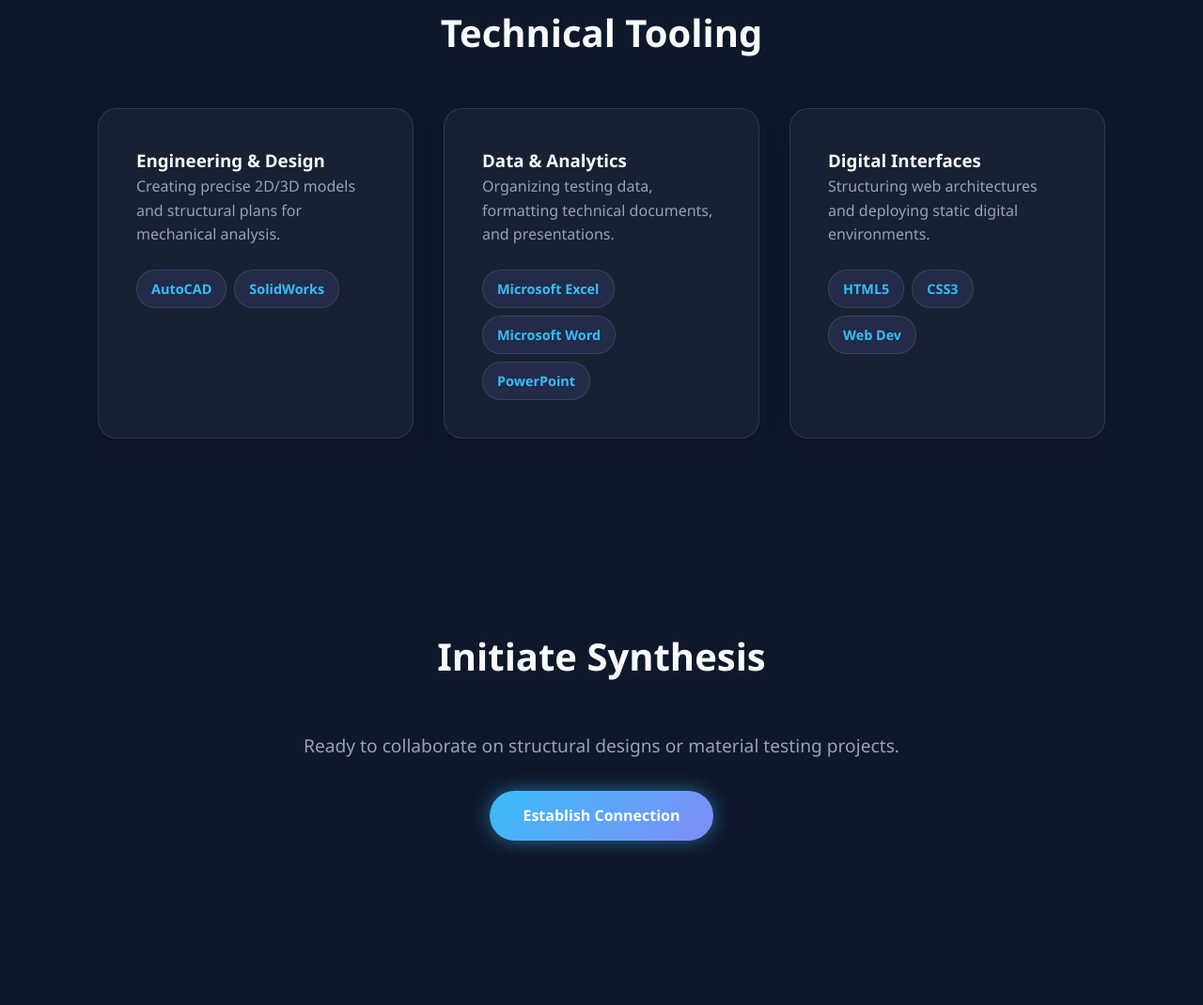
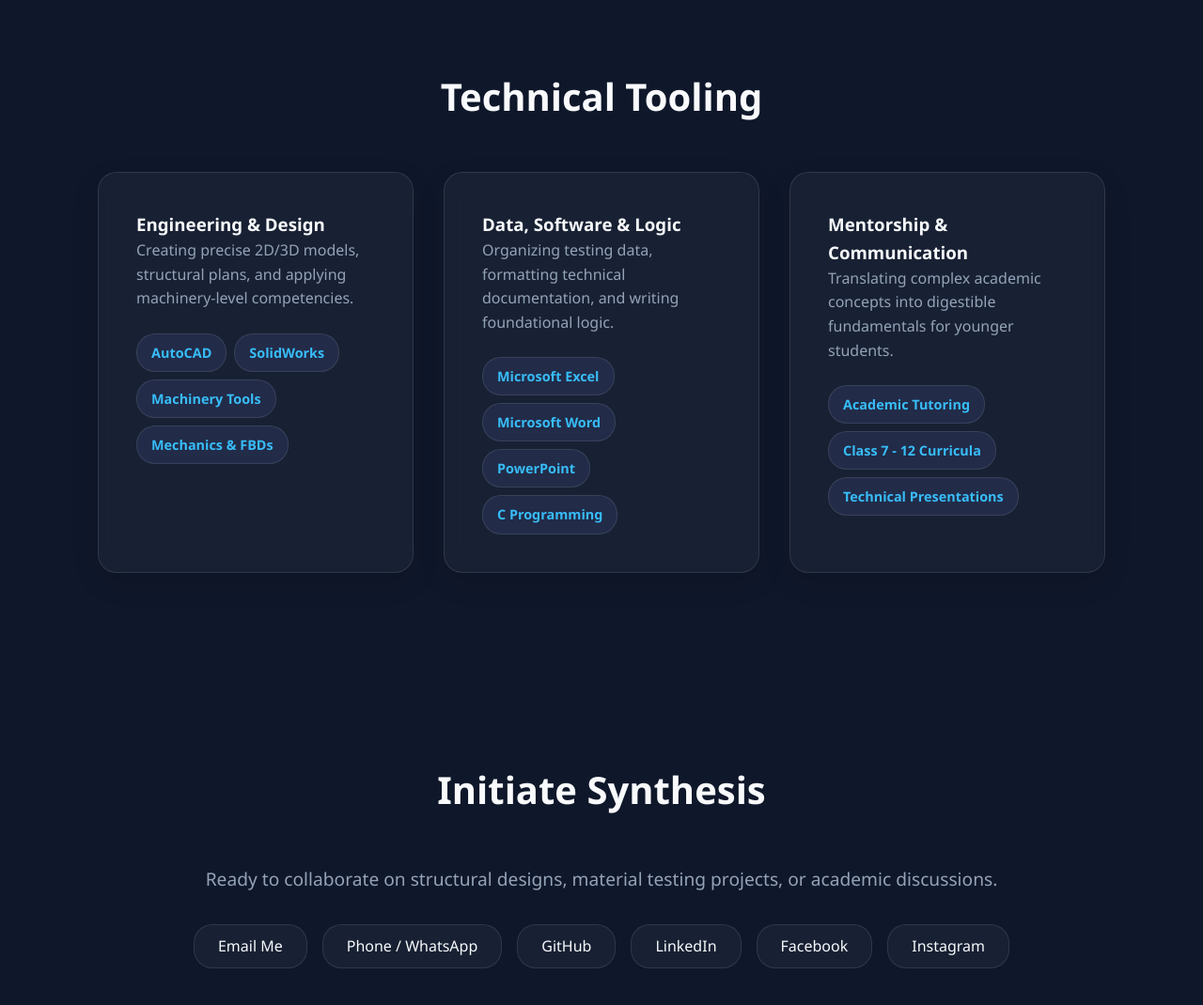
Before and after one commit to shamiul2220/portfolio, a plain HTML site: page index.html in a window 1280 px wide. Shown: the part 1578-2648 px from the top of the page at 94% size. Before the commit the page ends 2623 px from the top, so only its background shows below. Drawn offline with Linux system fonts and the light colour scheme.

Commit message:
Update index.html

```diff
--- a/index.html
+++ b/index.html
@@ -1,9 +1,9 @@
 <!DOCTYPE html>
-<html lang="en" data-theme="dark"> <!-- Defaulted to dark for the cool glowing effect -->
+<html lang="en" data-theme="dark">
 <head>
     <meta charset="UTF-8">
     <meta name="viewport" content="width=device-width, initial-scale=1.0">
-    <title>Samuel Islam Siam - Materials Engineer</title>
+    <title>MD Shamiul Islam - Materials Engineer</title>
     <style>
         /* CSS Variables */
         :root {
@@ -15,7 +15,7 @@
             --glass-bg: rgba(30, 41, 59, 0.6);
             --glass-border: rgba(255, 255, 255, 0.1);
             --atom-glow: rgba(56, 189, 248, 0.5);
-            --particle-color: 56, 189, 248; /* RGB for canvas */
+            --particle-color: 56, 189, 248;
         }
 
         [data-theme="light"] {
@@ -189,7 +189,7 @@
             transform-style: preserve-3d;
         }
 
-        .orbit::before { /* The electron */
+        .orbit::before {
             content: '';
             position: absolute;
             top: -5px;
@@ -201,13 +201,12 @@
             box-shadow: 0 0 15px white;
         }
 
-        /* Orienting the orbits in 3D space */
         .orbit-1 { transform: rotateY(60deg) rotateX(45deg); animation: spin-orbit 4s linear infinite; }
         .orbit-2 { transform: rotateY(-60deg) rotateX(45deg); animation: spin-orbit 5s linear infinite reverse; }
         .orbit-3 { transform: rotateY(0deg) rotateX(75deg); animation: spin-orbit 6s linear infinite; }
 
         @keyframes spin-orbit {
-            100% { transform: rotateZ(360deg); } /* Keep orientation, just spin the electron */
+            100% { transform: rotateZ(360deg); }
         }
         @keyframes rotate-atom {
             0% { transform: rotateX(0) rotateY(0); }
@@ -263,9 +262,35 @@
             border: 1px solid var(--glass-border);
         }
 
+        /* Links Grid for Contact Section */
+        .links-grid {
+            display: flex;
+            flex-wrap: wrap;
+            justify-content: center;
+            gap: 1rem;
+            margin-top: 2rem;
+        }
+
+        .link-btn {
+            padding: 10px 25px;
+            background: var(--glass-bg);
+            border: 1px solid var(--glass-border);
+            color: var(--text-main);
+            text-decoration: none;
+            border-radius: 20px;
+            font-weight: 500;
+            transition: all 0.3s ease;
+        }
+
+        .link-btn:hover {
+            background: var(--primary-color);
+            color: white;
+            border-color: var(--primary-color);
+        }
+
         /* 3D Tilt Logic */
         .tilt-element { transition: transform 0.1s ease; will-change: transform; }
-        .card-content { transform: translateZ(40px); } /* Pushes text off the card in 3D */
+        .card-content { transform: translateZ(40px); }
 
         .hidden {
             opacity: 0;
@@ -284,28 +309,27 @@
 </head>
 <body>
 
-    <!-- Dynamic Material Network Background -->
     <canvas id="lattice-canvas"></canvas>
 
     <nav>
-        <div style="font-weight: 800; font-size: 1.4rem; color: var(--primary-color); letter-spacing: 2px;">SIS.</div>
+        <div style="font-weight: 800; font-size: 1.4rem; color: var(--primary-color); letter-spacing: 2px;">MSI.</div>
         <div class="nav-links">
             <a href="#about">Properties</a>
             <a href="#skills">Tooling</a>
+            <a href="#contact">Contact</a>
             <button id="theme-toggle">☀️ Light Mode</button>
         </div>
     </nav>
 
     <header>
         <div class="hero-text">
-            <h1 class="hidden">Samuel Islam Siam</h1>
-            <p class="subtitle hidden" style="transition-delay: 150ms;">2nd Semester Materials Science Engineering Student investigating structural design and material properties in Ustia.</p>
+            <h1 class="hidden">MD Shamiul Islam</h1>
+            <p class="subtitle hidden" style="transition-delay: 150ms;">3rd Semester Materials Science and Engineering (MSE) Student at RUET bridging theoretical physics and macro-structural design.</p>
             <div class="hidden" style="transition-delay: 300ms;">
                 <a href="#about" class="cta-btn">Analyze Profile</a>
             </div>
         </div>
         <div class="hero-visual hidden" style="transition-delay: 450ms;">
-            <!-- CSS 3D Atom -->
             <div class="atom">
                 <div class="nucleus"></div>
                 <div class="orbit orbit-1"></div>
@@ -322,11 +346,7 @@
                 <div class="card-content">
                     <div class="info-block">
                         <h3>About Me</h3>
-                        <p>I am an engineering student focused on the microstructures of matter and macro-structural design. I love bridging the gap between theoretical chemistry, physics, and practical application.</p>
-                    </div>
-                    <div class="info-block">
-                        <h3>Location Base</h3>
-                        <p>Ustia</p>
+                        <p>I am an engineering student at RUET focused on the microstructures of matter and macro-structural design. Having completed 10 theory and sessional courses spanning Maths, Humanities, Physics, and CSE fundamentals, I enjoy bridging the gap between theoretical mechanics—like kinematics and free-body analysis—and practical application. Alongside my studies, I actively tutor students from class 7 to 12, sharing my passion for science and foundational engineering.</p>
                     </div>
                 </div>
             </div>
@@ -335,12 +355,12 @@
                 <div class="card-content">
                     <div class="info-block">
                         <h3>Educational Lattice</h3>
-                        <p><strong>College Phase:</strong> Ustia Govt College Ustia</p>
-                        <p style="margin-top: 10px;"><strong>School Phase:</strong> Ustia Zilla School Ustia</p>
+                        <p><strong>University:</strong> Rajshahi University of Engineering & Technology (RUET)</p>
+                        <p style="margin-top: 10px;"><strong>Current Status:</strong> 3rd Semester Materials Science & Engineering (MSE)</p>
                     </div>
                     <div class="info-block">
-                        <h3>Current Status</h3>
-                        <p>2nd Semester Materials Science Engineering Student</p>
+                        <h3>Location Base</h3>
+                        <p>Kushtia, Bangladesh</p>
                     </div>
                 </div>
             </div>
@@ -354,44 +374,55 @@
             <div class="glass-card tilt-element hidden">
                 <div class="card-content">
                     <h3>Engineering & Design</h3>
-                    <p style="color: var(--text-light);">Creating precise 2D/3D models and structural plans for mechanical analysis.</p>
+                    <p style="color: var(--text-light);">Creating precise 2D/3D models, structural plans, and applying machinery-level competencies.</p>
                     <div class="skill-tags">
                         <span class="tag">AutoCAD</span>
                         <span class="tag">SolidWorks</span>
+                        <span class="tag">Machinery Tools</span>
+                        <span class="tag">Mechanics & FBDs</span>
                     </div>
                 </div>
             </div>
 
             <div class="glass-card tilt-element hidden" style="transition-delay: 150ms;">
                 <div class="card-content">
-                    <h3>Data & Analytics</h3>
-                    <p style="color: var(--text-light);">Organizing testing data, formatting technical documents, and presentations.</p>
+                    <h3>Data, Software & Logic</h3>
+                    <p style="color: var(--text-light);">Organizing testing data, formatting technical documentation, and writing foundational logic.</p>
                     <div class="skill-tags">
                         <span class="tag">Microsoft Excel</span>
                         <span class="tag">Microsoft Word</span>
                         <span class="tag">PowerPoint</span>
+                        <span class="tag">C Programming</span>
                     </div>
                 </div>
             </div>
 
             <div class="glass-card tilt-element hidden" style="transition-delay: 300ms;">
                 <div class="card-content">
-                    <h3>Digital Interfaces</h3>
-                    <p style="color: var(--text-light);">Structuring web architectures and deploying static digital environments.</p>
+                    <h3>Mentorship & Communication</h3>
+                    <p style="color: var(--text-light);">Translating complex academic concepts into digestible fundamentals for younger students.</p>
                     <div class="skill-tags">
-                        <span class="tag">HTML5</span>
-                        <span class="tag">CSS3</span>
-                        <span class="tag">Web Dev</span>
+                        <span class="tag">Academic Tutoring</span>
+                        <span class="tag">Class 7 - 12 Curricula</span>
+                        <span class="tag">Technical Presentations</span>
                     </div>
                 </div>
             </div>
         </div>
     </section>
 
-    <section style="text-align: center; padding-bottom: 150px;">
+    <section id="contact" style="text-align: center; padding-bottom: 150px;">
         <h2 class="hidden">Initiate Synthesis</h2>
-        <p class="hidden" style="color: var(--text-light); margin-bottom: 2rem; font-size: 1.2rem;">Ready to collaborate on structural designs or material testing projects.</p>
-        <a href="#" class="cta-btn hidden" style="transition-delay: 150ms;">Establish Connection</a>
+        <p class="hidden" style="color: var(--text-light); margin-bottom: 2rem; font-size: 1.2rem;">Ready to collaborate on structural designs, material testing projects, or academic discussions.</p>
+
+        <div class="links-grid hidden" style="transition-delay: 150ms;">
+            <a href="mailto:shamiulislamshiam22@gmail.com" class="link-btn">Email Me</a>
+            <a href="tel:01521750827" class="link-btn">Phone / WhatsApp</a>
+            <a href="https://github.com/shamiul2220" target="_blank" class="link-btn">GitHub</a>
+            <a href="https://www.linkedin.com/in/shamiul-islam-shiam-330ab3412/" target="_blank" class="link-btn">LinkedIn</a>
+            <a href="https://www.facebook.com/shamiul.islam.shiam.2025" target="_blank" class="link-btn">Facebook</a>
+            <a href="https://www.instagram.com/2220shamiul" target="_blank" class="link-btn">Instagram</a>
+        </div>
     </section>
 
     <script>
@@ -399,18 +430,17 @@
         const themeToggle = document.getElementById('theme-toggle');
         const htmlElement = document.documentElement;
 
-        // Expose color config for the canvas to read
         let particleRGB = '56, 189, 248';
 
         themeToggle.addEventListener('click', () => {
             if (htmlElement.getAttribute('data-theme') === 'dark') {
                 htmlElement.setAttribute('data-theme', 'light');
                 themeToggle.innerHTML = '🌙 Dark Mode';
-                particleRGB = '2, 132, 199'; // Blue for light mode
+                particleRGB = '2, 132, 199';
             } else {
                 htmlElement.setAttribute('data-theme', 'dark');
                 themeToggle.innerHTML = '☀️ Light Mode';
-                particleRGB = '56, 189, 248'; // Bright cyan for dark mode
+                particleRGB = '56, 189, 248';
             }
         });
 
@@ -422,7 +452,6 @@
                 const y = e.clientY - rect.top;
                 const centerX = rect.width / 2;
                 const centerY = rect.height / 2;
-                // Calculate rotation based on distance from center
                 const rotateX = ((y - centerY) / centerY) * -12;
                 const rotateY = ((x - centerX) / centerX) * 12;
 
@@ -475,7 +504,6 @@
                 if (this.x > width || this.x < 0) this.vx = -this.vx;
                 if (this.y > height || this.y < 0) this.vy = -this.vy;
 
-                // Mouse interaction - push atoms away slightly
                 if(mouse.x != null) {
                     let dx = mouse.x - this.x;
                     let dy = mouse.y - this.y;
@@ -495,7 +523,6 @@
             width = canvas.width = window.innerWidth;
             height = canvas.height = window.innerHeight;
             particles = [];
-            // Amount of atoms based on screen size
             let numAtoms = (width * height) / 12000;
             for (let i = 0; i < numAtoms; i++) {
                 let size = (Math.random() * 2) + 1;
@@ -513,7 +540,6 @@
 
             for (let i = 0; i < particles.length; i++) {
                 particles[i].update();
-                // Draw Chemical Bonds (lines) between close atoms
                 for (let j = i; j < particles.length; j++) {
                     let dx = particles[i].x - particles[j].x;
                     let dy = particles[i].y - particles[j].y;
```
